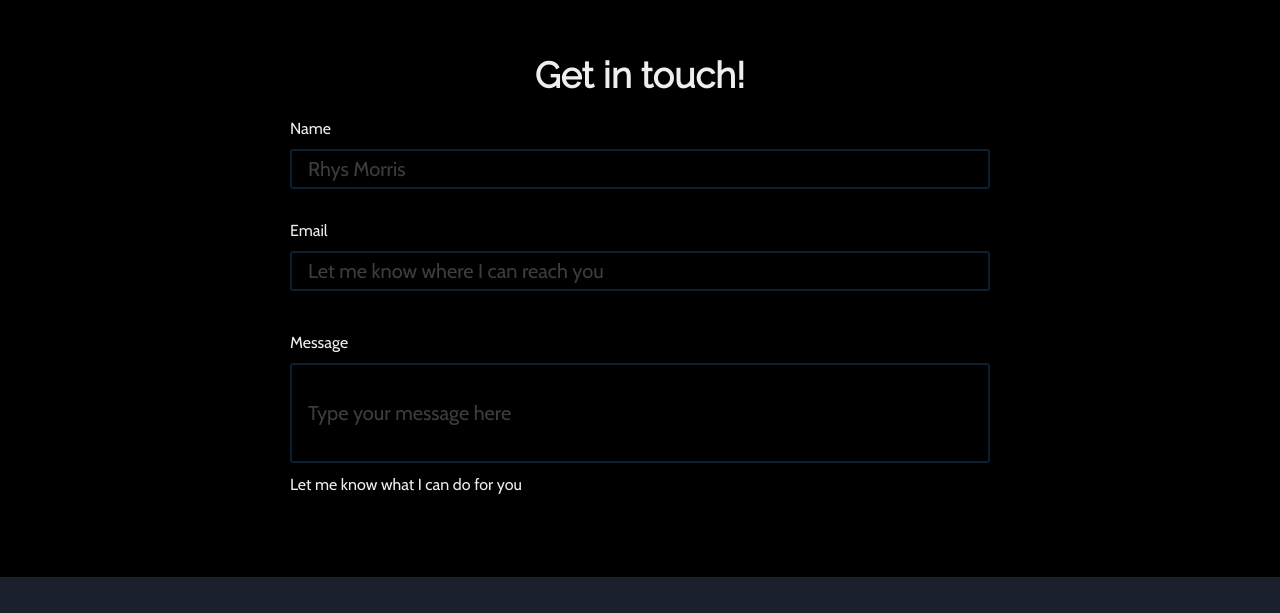
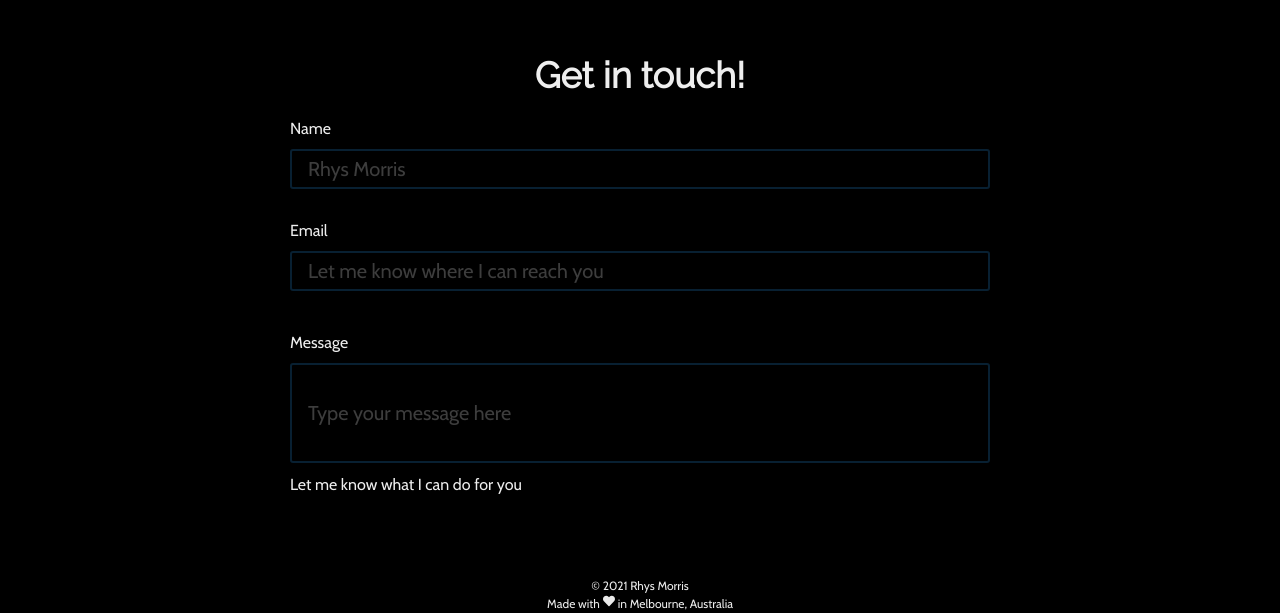
Before and after one commit to Rhys-Morris/portfolio-v2, a Next.js app: page / in a window 1280 px wide. Shown: the part 796-1409 px from the top of the page. Before the commit the page ends 1373 px from the top, so only its background shows below. Built offline with nearby package versions, Linux system fonts and the light colour scheme; a web font is replaced by a local one.

Commit message:
Add basic footer component

```diff
--- a/src/components/Contact.tsx
+++ b/src/components/Contact.tsx
@@ -28,7 +28,7 @@ const Contact = () => {
       }}
     >
       <Center>
-        <Flex direction="column" width="700px">
+        <Flex direction="column" maxWidth="700px" width="90vw">
           <Heading alignSelf="center" mb="20px">
             Get in touch!
           </Heading>
--- /dev/null
+++ b/src/components/Footer.tsx
@@ -0,0 +1,21 @@
+import React from "react";
+import { Flex, Text } from "@chakra-ui/react";
+import { FontAwesomeIcon } from "@fortawesome/react-fontawesome";
+import { faHeart } from "@fortawesome/free-solid-svg-icons";
+
+const Footer = () => {
+  return (
+    <footer style={{ zIndex: 0, width: "100%", fontSize: "12px" }}>
+      <Flex direction="column" justify="center" align="center" zIndex="inherit">
+        <Text zIndex="inherit">&copy; 2021 Rhys Morris</Text>
+        <Flex zIndex="inherit">
+          <span>Made with</span>
+          <FontAwesomeIcon icon={faHeart} style={{ margin: "0 3px" }} />
+          <span>in Melbourne, Australia</span>
+        </Flex>
+      </Flex>
+    </footer>
+  );
+};
+
+export default Footer;
--- a/src/components/Nav.tsx
+++ b/src/components/Nav.tsx
@@ -64,8 +64,10 @@ const Nav = () => {
             </Link>
           </li>
           <li style={listItemStyle}>Blog</li>
-          <li onClick={toggleColorMode} style={{ cursor: "pointer" }}>
+          <li>
             <FontAwesomeIcon
+              onClick={toggleColorMode}
+              style={{ cursor: "pointer" }}
               icon={colorMode === "light" ? faMoon : faSun}
               size="2x"
             />
--- a/src/pages/index.tsx
+++ b/src/pages/index.tsx
@@ -1,6 +1,7 @@
 import React from "react";
 import { color, useColorMode } from "@chakra-ui/react";
 import Hero from "../components/Hero";
+import Footer from "../components/Footer";
 import APP_COLORS from "../style/colorTheme";
 import Contact from "../components/Contact";
 
@@ -17,6 +18,7 @@ const Home = () => {
     >
       <Hero />
       <Contact />
+      <Footer />
     </main>
   );
 };
```
